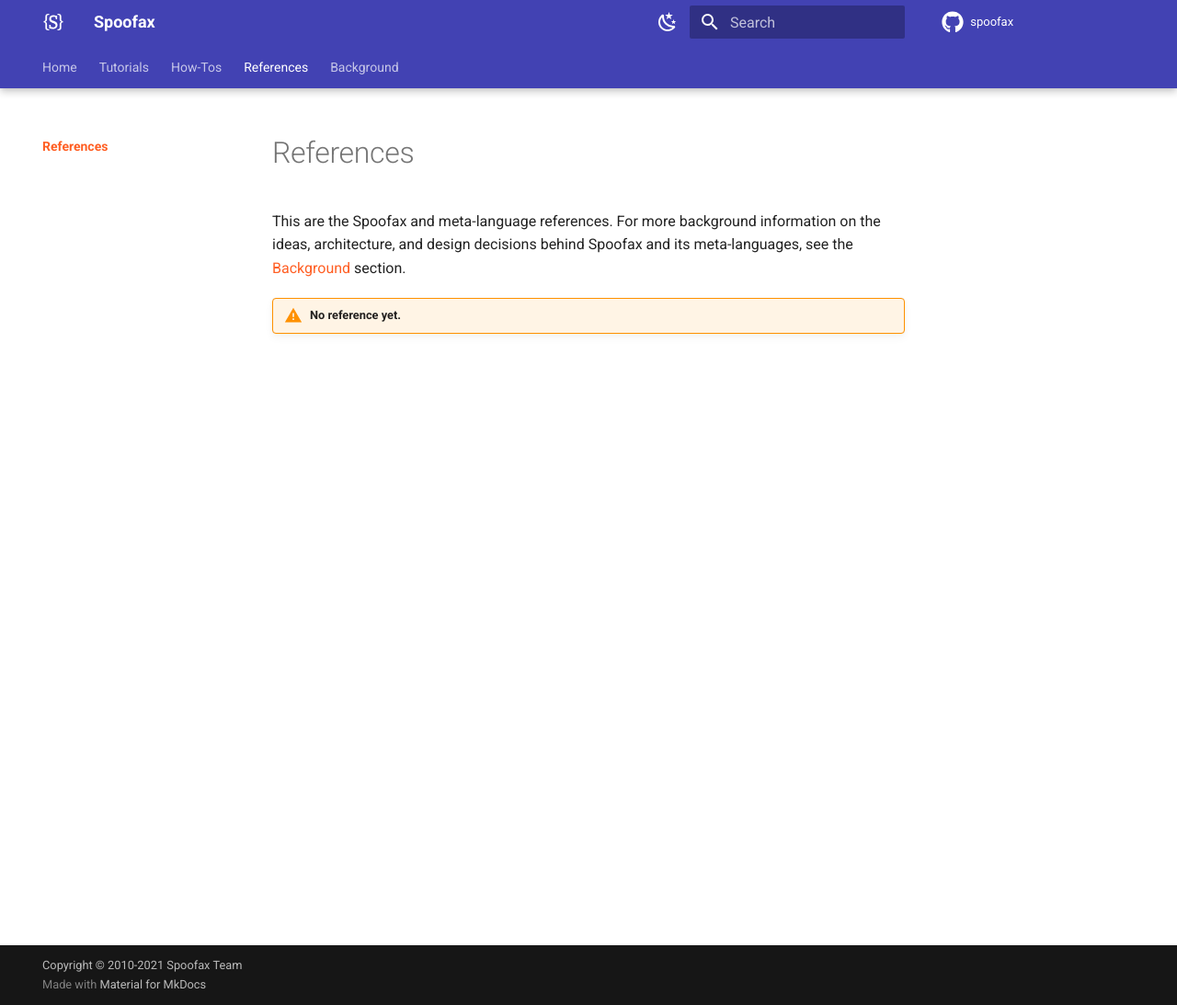
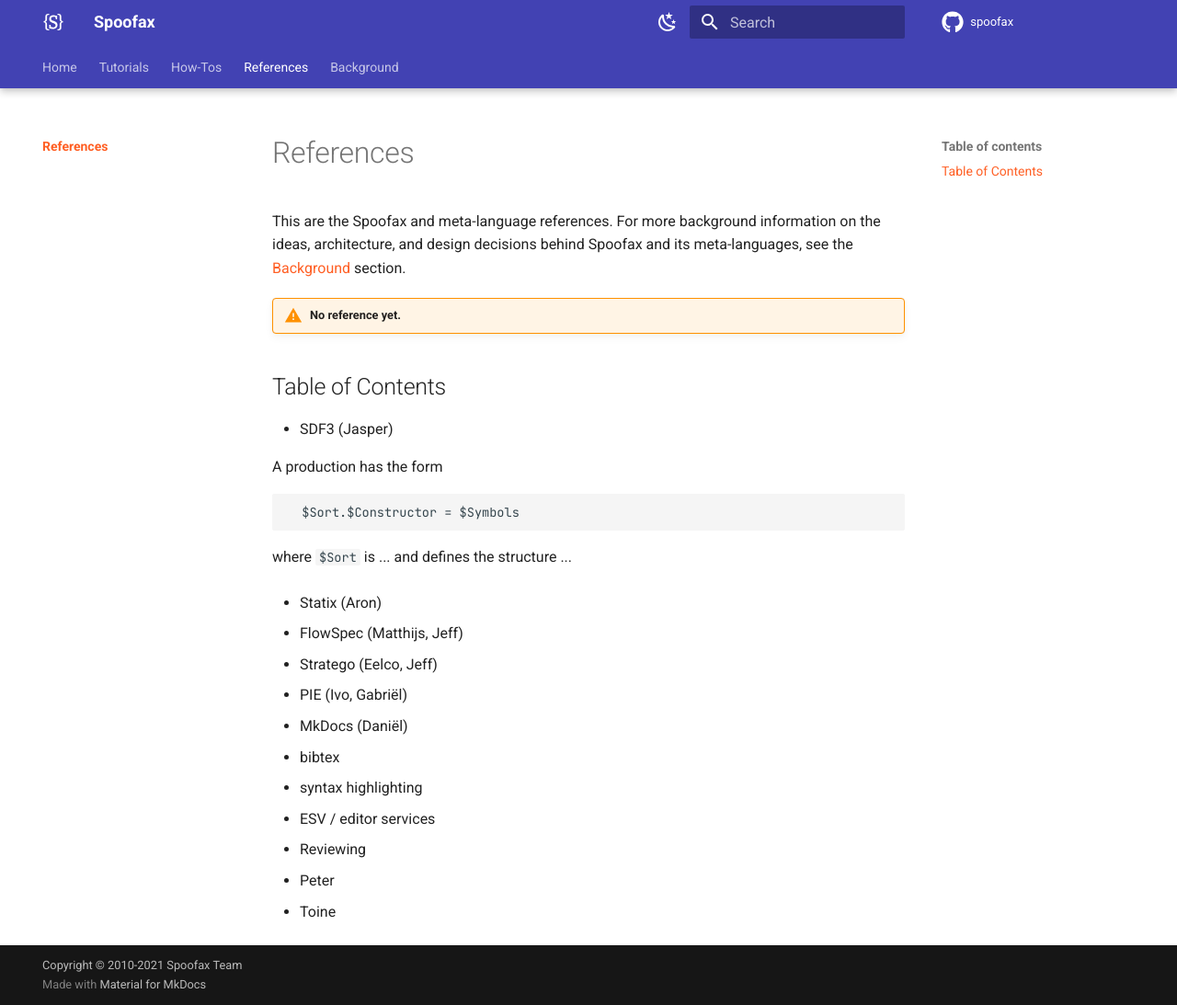
Before and after one commit to pdmosses/metaborg.github.io, an MkDocs documentation site: the page built from docs/references/index.md, in a window 1280 px wide and 1093 px high. Shown: the whole window at 92% size. Built offline with MkDocs 1.6.1 and Material for MkDocs 9.7.7, drawn with Linux system fonts in a browser that asks for light colours; comment, search, counter and statistics services are not loaded.

Commit message:
outlining stratego reference

````diff
--- a/docs/references/index.md
+++ b/docs/references/index.md
@@ -1,4 +1,36 @@
 # References
+
 This are the Spoofax and meta-language references. For more background information on the ideas, architecture, and design decisions behind Spoofax and its meta-languages, see the [Background](/background/) section.
 
 !!! warning "No reference yet."
+
+
+## Table of Contents
+
+
+- SDF3 (Jasper)
+
+A production has the form
+
+```sdf3
+  $Sort.$Constructor = $Symbols
+```
+
+where `$Sort` is ... and defines the structure ...
+
+- Statix (Aron)
+
+- FlowSpec (Matthijs, Jeff)
+
+- Stratego (Eelco, Jeff)
+
+- PIE (Ivo, Gabriël)
+
+- MkDocs (Daniël)
+  - bibtex
+  - syntax highlighting
+  - ESV / editor services
+
+- Reviewing
+  - Peter
+  - Toine
````
Also changed, not shown: docs/references/stratego/concrete-syntax.md (added, +7 -0 lines), docs/references/stratego/dynamic-rules.md (added, +1 -0 lines), docs/references/stratego/index.md (added, +16 -0 lines), docs/references/stratego/modules.md (added, +1 -0 lines), docs/references/stratego/rewrite-rules.md (added, +38 -0 lines), docs/references/stratego/strategies.md (added, +13 -0 lines), docs/references/stratego/strategy-combinators.md (added, +11 -0 lines), docs/references/stratego/terms.md (added, +95 -0 lines), docs/references/stratego/types.md (added, +35 -0 lines).
